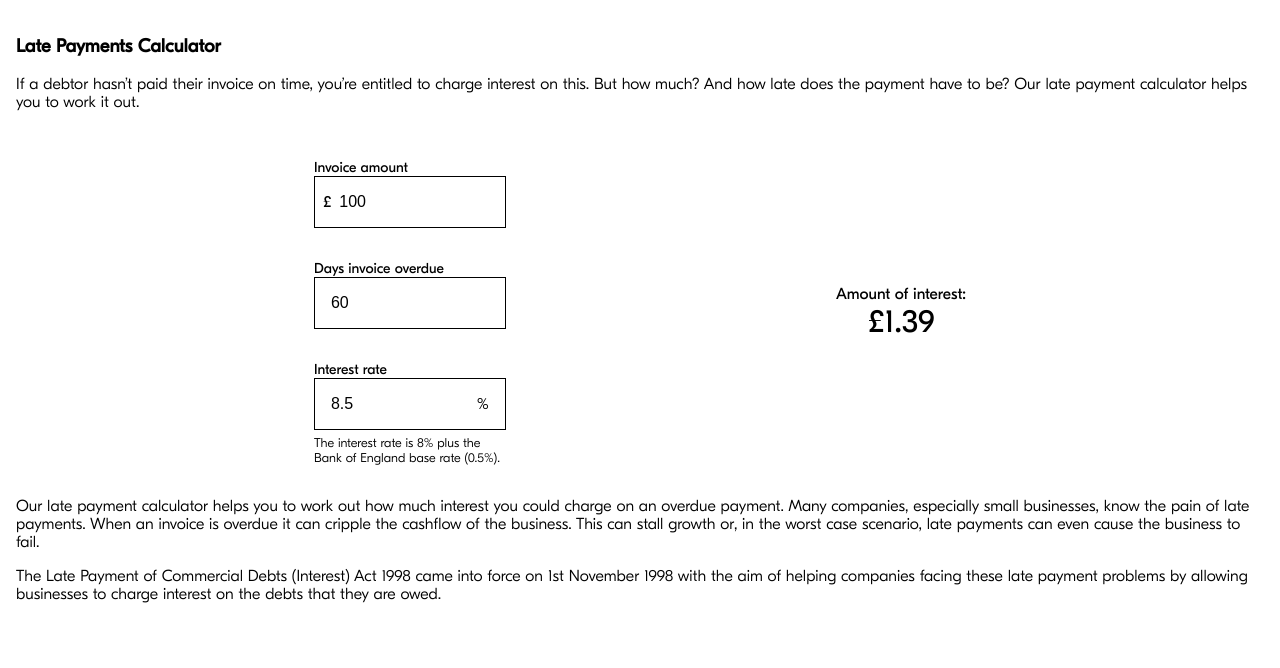
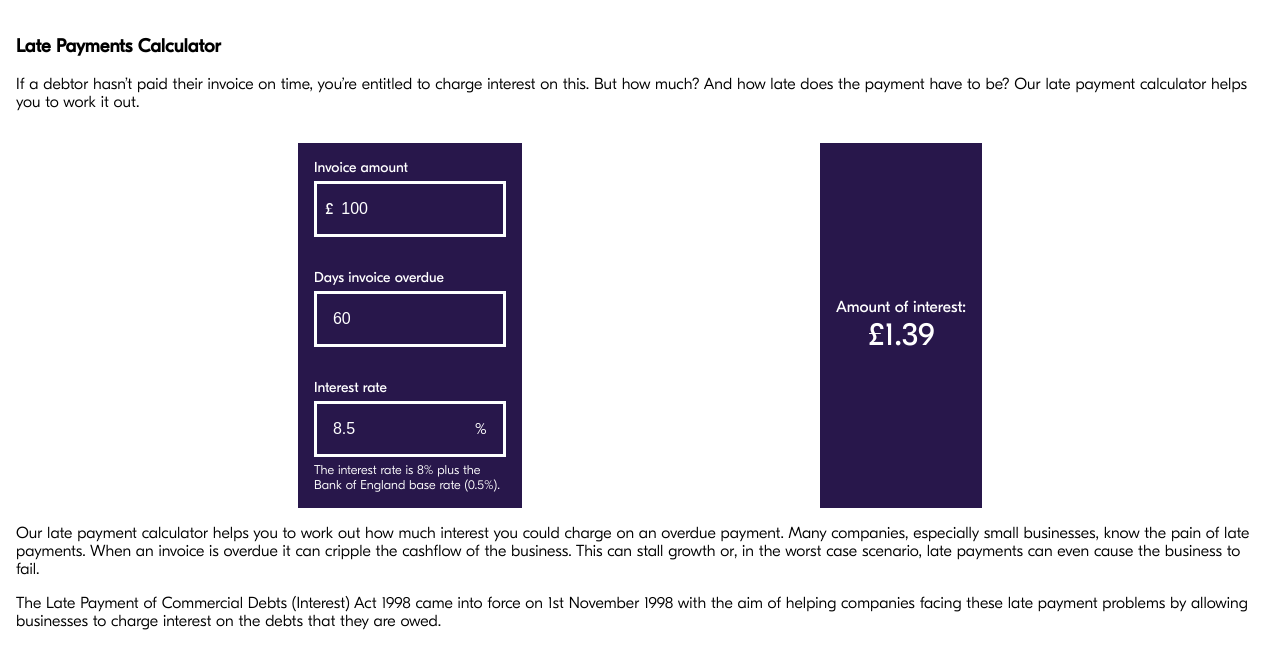
Before and after one commit to fluidly/late-payments-calculator, a website: page index.html in a window 1280 px wide. Drawn offline with Linux system fonts and the light colour scheme.

Commit message:
added Fluidly purple to calculator

```diff
--- a/index.css
+++ b/index.css
@@ -20,12 +20,14 @@ form {
 .calculator {
   display: flex;
   flex-direction: column;
+  color: white;
 }
 
 .input_groups {
   display: flex;
   flex-direction: column;
   align-items: center;
+  background-color: #28174B;
 }
 
 .input_group {
@@ -49,7 +51,7 @@ form {
   padding: 1rem;
   position: sticky;
   top: 0;
-  background-color: white;
+  background-color: #28174B;
   z-index: 1;
 }
 
@@ -66,6 +68,8 @@ form {
   width: 50%;
   outline: none;
   border: 0;
+  background-color: #28174B;
+  color: white;
 }
 
 .inline {
@@ -74,11 +78,12 @@ form {
 }
 
 .input_group .inline {
-  border: solid black 1px;
+  border: solid white 3px;
   padding-left: 0.5rem;
   justify-content: stretch;
   display: flex;
   align-items: center;
+  margin-top: 0.3rem;
 }
 
 .percentage {
```
